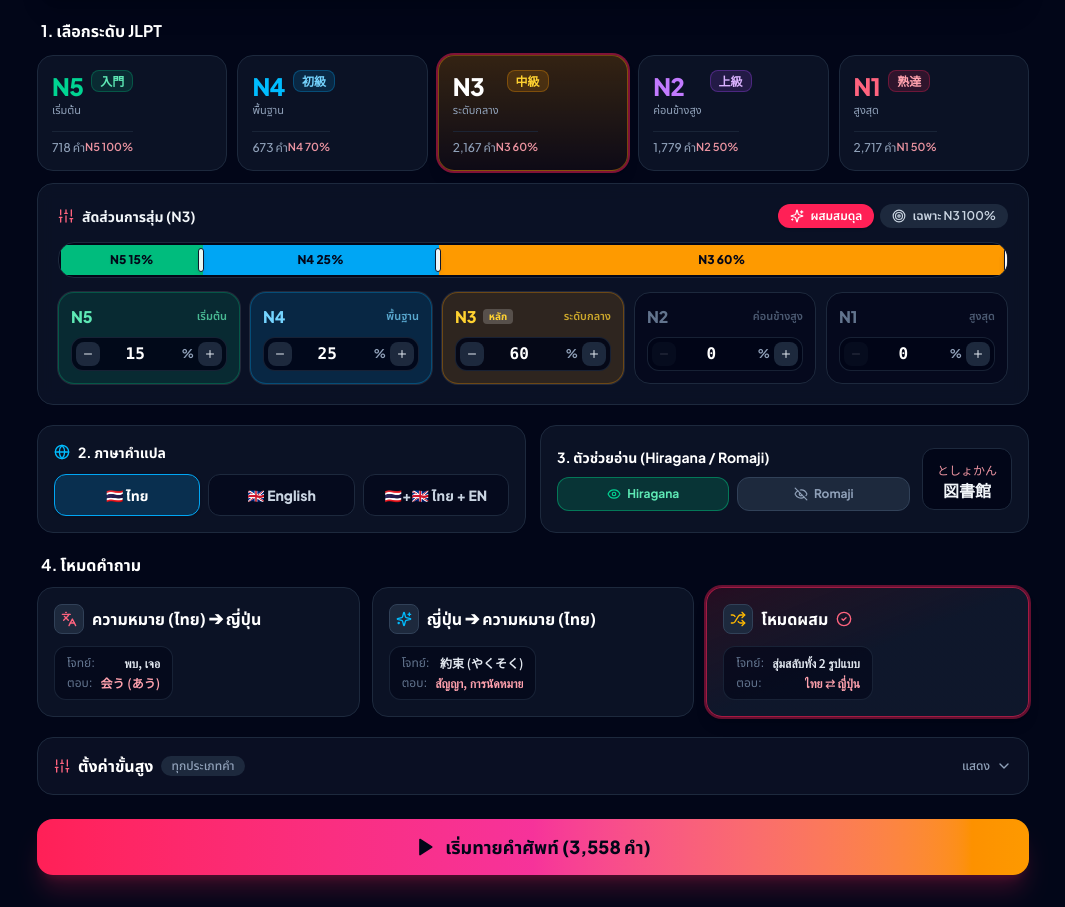
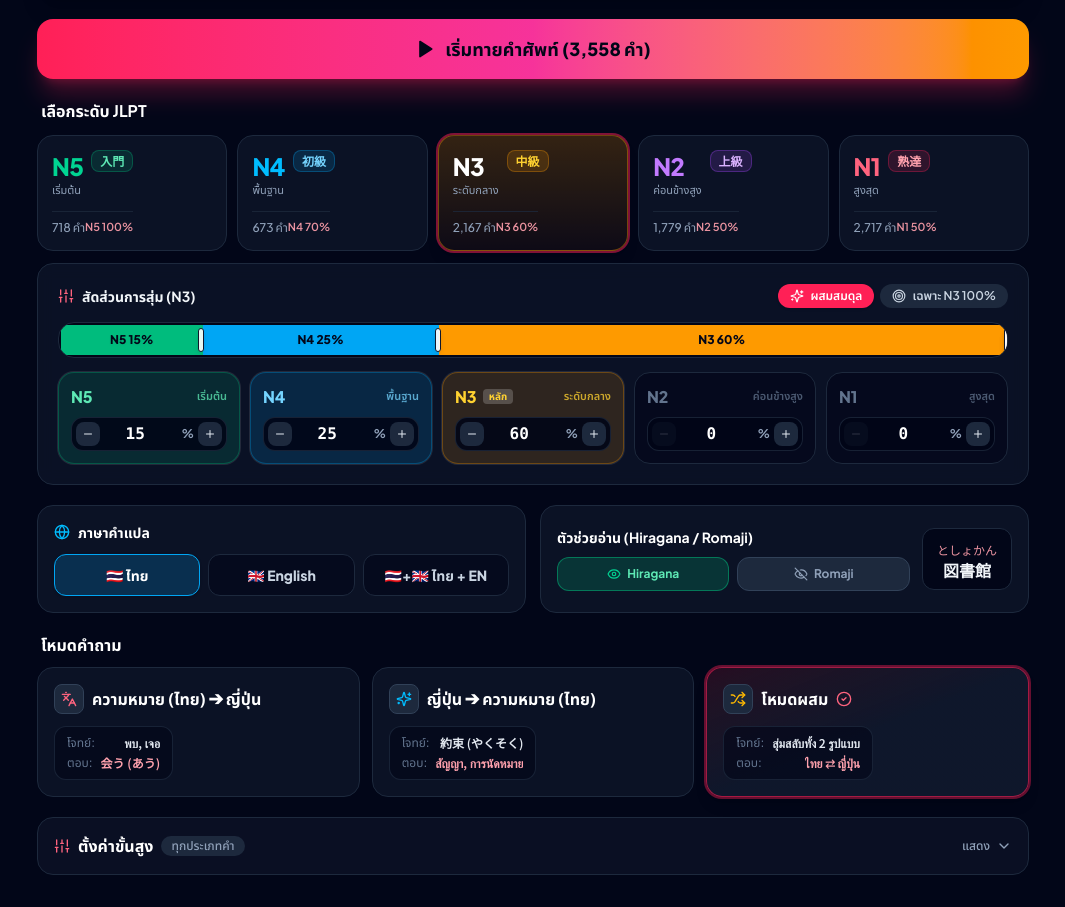
Before and after one commit to JetsadaJan/japanese_vocab, a React (Vite) app: page / in a window 1280 px wide. Shown: the part 145-1052 px from the top of the page, without its empty margins (107-1172 px from the left). Built offline with nearby package versions, Linux system fonts and the light colour scheme.

Commit message:
Move start quiz button to the top and remove numbering from section headers

```diff
--- a/src/components/SetupScreen.tsx
+++ b/src/components/SetupScreen.tsx
@@ -230,10 +230,25 @@ export const SetupScreen: React.FC<SetupScreenProps> = ({
         </div>
       </div>
 
-      {/* 1. Select JLPT Level */}
+      {/* Start Quiz CTA Button (Quick Access at Top) */}
+      <div>
+        <button
+          type="button"
+          onClick={onStartQuiz}
+          disabled={activeQuizWordsCount === 0}
+          className="w-full py-4 px-6 rounded-2xl bg-gradient-to-r from-rose-500 via-pink-500 to-amber-500 hover:from-rose-400 hover:via-pink-400 hover:to-amber-400 text-slate-950 font-black text-base sm:text-lg shadow-xl shadow-rose-500/25 hover:shadow-rose-500/40 transition-all flex items-center justify-center gap-2.5 cursor-pointer disabled:opacity-50 disabled:cursor-not-allowed group active:scale-[0.99]"
+        >
+          <Play className="w-5 h-5 fill-slate-950 group-hover:scale-110 transition-transform" />
+          <span>
+            เริ่มทายคำศัพท์ ({activeQuizWordsCount.toLocaleString()} คำ)
+          </span>
+        </button>
+      </div>
+
+      {/* Select JLPT Level */}
       <section className="space-y-3">
         <h2 className="text-sm sm:text-base font-bold text-white px-1">
-          1. เลือกระดับ JLPT
+          เลือกระดับ JLPT
         </h2>
 
         <div className="grid grid-cols-2 sm:grid-cols-5 gap-2.5">
@@ -292,13 +307,13 @@ export const SetupScreen: React.FC<SetupScreenProps> = ({
         />
       </section>
 
-      {/* 2. Language & Reading Aids (Side-by-side compact cards) */}
+      {/* Language & Reading Aids (Side-by-side compact cards) */}
       <section className="grid grid-cols-1 md:grid-cols-2 gap-3.5">
         {/* Meaning Language */}
         <div className="rounded-2xl border border-slate-800 bg-slate-900/70 p-4 space-y-3">
           <div className="flex items-center gap-2 text-sm font-bold text-white">
             <Globe className="w-4 h-4 text-sky-400" />
-            <span>2. ภาษาคำแปล</span>
+            <span>ภาษาคำแปล</span>
           </div>
 
           <div className="grid grid-cols-3 gap-2">
@@ -326,7 +341,7 @@ export const SetupScreen: React.FC<SetupScreenProps> = ({
         <div className="rounded-2xl border border-slate-800 bg-slate-900/70 p-4 flex items-center justify-between gap-3">
           <div className="space-y-2.5 flex-1">
             <div className="text-sm font-bold text-white">
-              3. ตัวช่วยอ่าน (Hiragana / Romaji)
+              ตัวช่วยอ่าน (Hiragana / Romaji)
             </div>
 
             <div className="grid grid-cols-2 gap-2">
@@ -383,10 +398,10 @@ export const SetupScreen: React.FC<SetupScreenProps> = ({
         </div>
       </section>
 
-      {/* 4. Select Quiz Mode */}
+      {/* Select Quiz Mode */}
       <section className="space-y-2.5">
         <h2 className="text-sm sm:text-base font-bold text-white px-1">
-          4. โหมดคำถาม
+          โหมดคำถาม
         </h2>
 
         <div className="grid grid-cols-1 md:grid-cols-3 gap-3">
@@ -550,21 +565,6 @@ export const SetupScreen: React.FC<SetupScreenProps> = ({
           </div>
         )}
       </section>
-
-      {/* Start CTA Button */}
-      <div className="pt-1">
-        <button
-          type="button"
-          onClick={onStartQuiz}
-          disabled={activeQuizWordsCount === 0}
-          className="w-full py-3.5 px-6 rounded-2xl bg-gradient-to-r from-rose-500 via-pink-500 to-amber-500 hover:from-rose-400 hover:via-pink-400 hover:to-amber-400 text-slate-950 font-extrabold text-base sm:text-lg shadow-xl shadow-rose-500/20 hover:shadow-rose-500/35 transition-all flex items-center justify-center gap-2.5 cursor-pointer disabled:opacity-50 disabled:cursor-not-allowed"
-        >
-          <Play className="w-5 h-5 fill-slate-950" />
-          <span>
-            เริ่มทายคำศัพท์ ({activeQuizWordsCount.toLocaleString()} คำ)
-          </span>
-        </button>
-      </div>
     </div>
   );
 };
```
